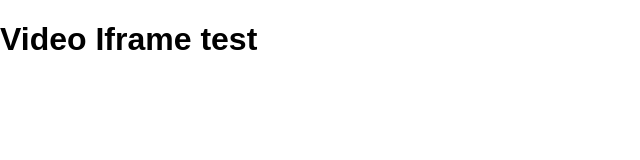
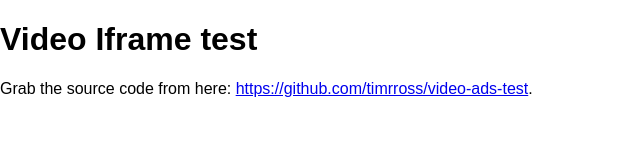
Before and after one commit to timrross/timrross.github.io, a plain HTML site: page video-ads-test/index.html in a window 1280 px wide. Shown: the whole page, without its empty margins (0-640 px from the left). Drawn offline with nearby package versions, Linux system fonts and the light colour scheme.

Commit message:
Added a link to the source code

```diff
--- a/video-ads-test/index.html
+++ b/video-ads-test/index.html
@@ -41,5 +41,6 @@ require(['jquery'], function ($) {
 </script>
     <h1>Video Iframe test</h1>
     <div id="iframeContainer"></div>
+    <p>Grab the source code from here: <a href="https://github.com/timrross/video-ads-test">https://github.com/timrross/video-ads-test</a>.
 </body>
 </html>
```
